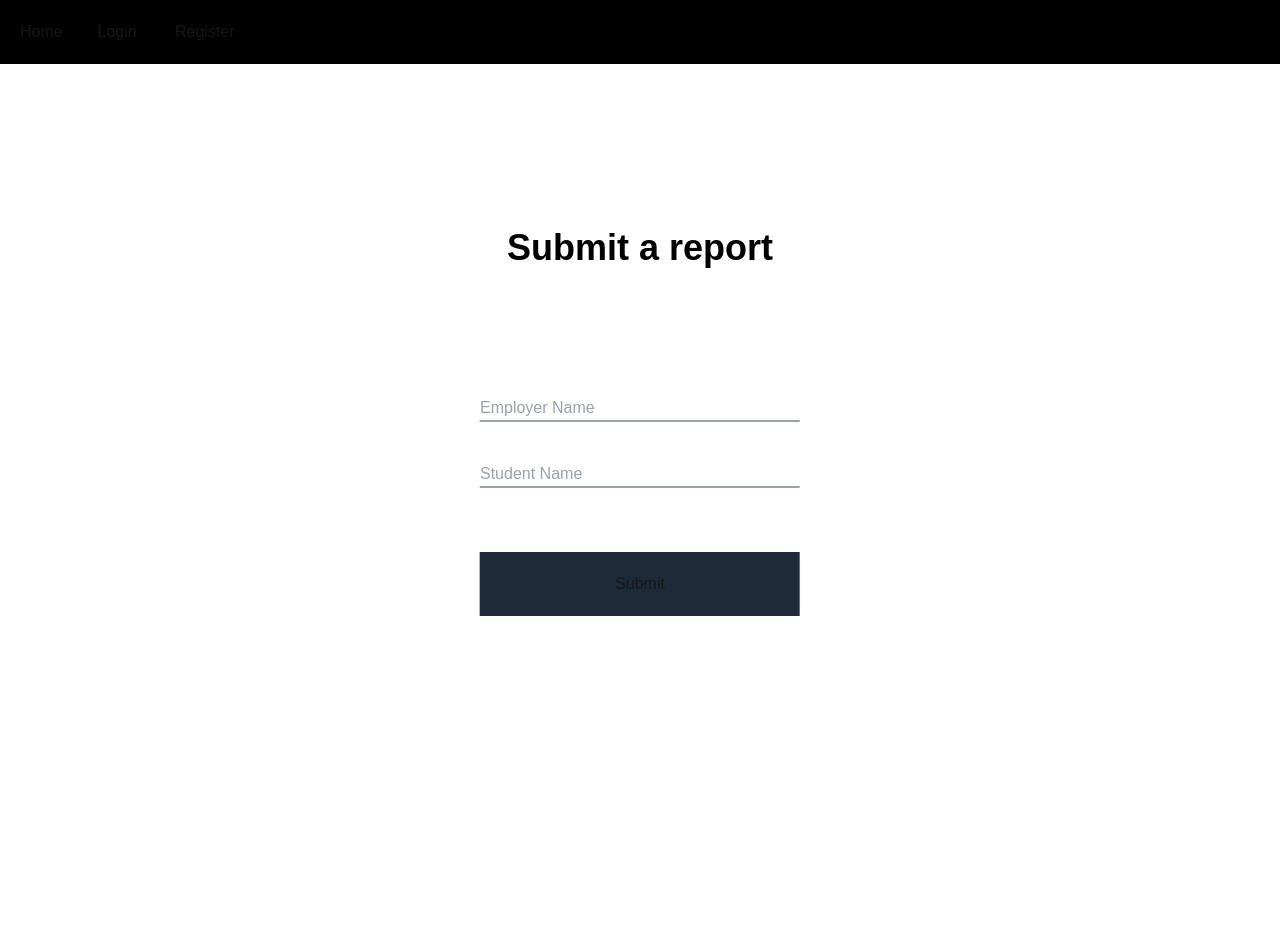
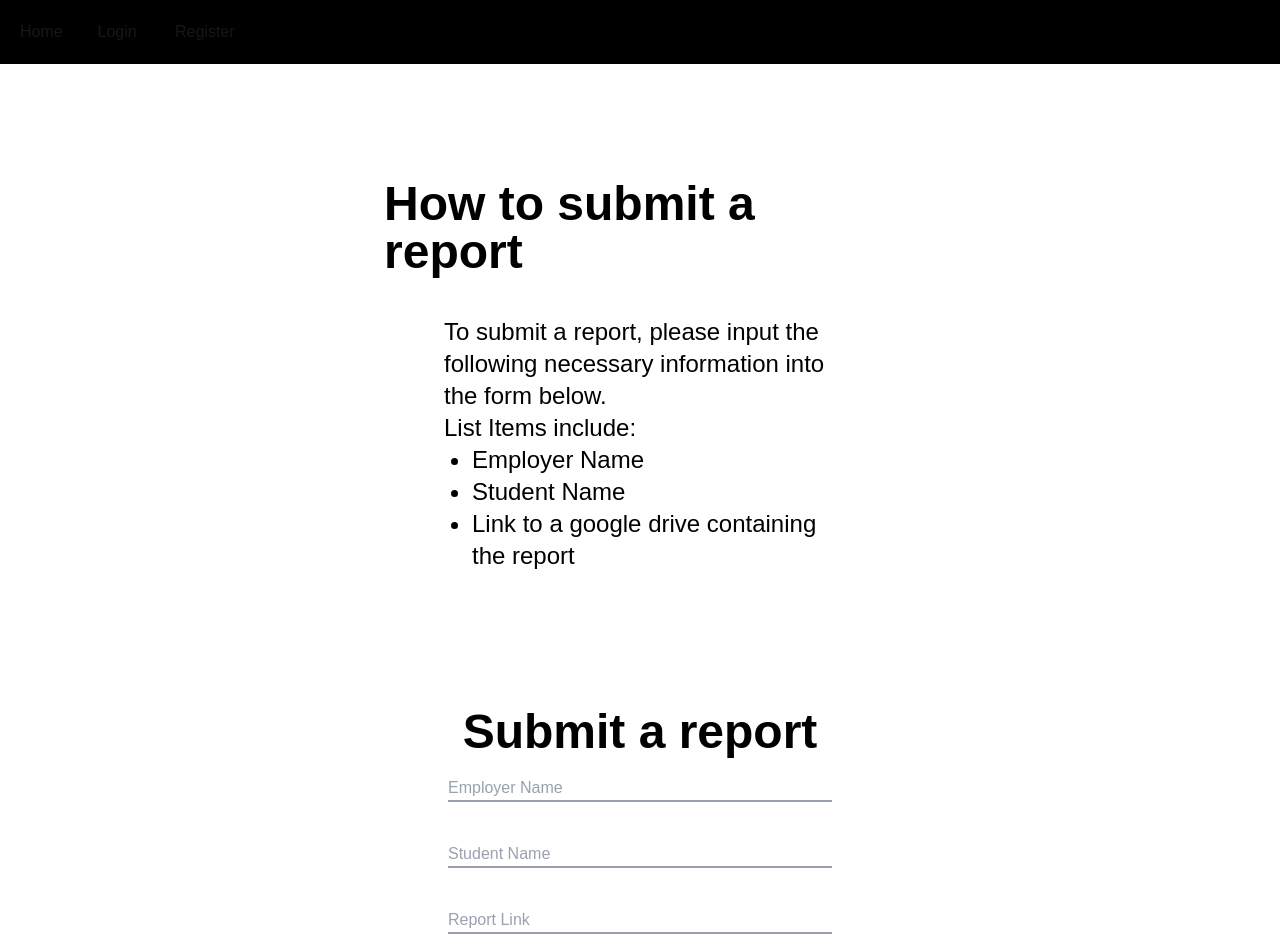
Before and after one commit to kronosei/CPS406Project, a Next.js app: page /workReport in a window 1280 px wide. Shown: the top 952 px of the page. Before the commit the page ends 800 px from the top, so only its background shows below. Built offline with nearby package versions, Linux system fonts and the light colour scheme; no server answers.

Commit message:
added work report submission page

```diff
--- a/index.ts
+++ b/index.ts
@@ -1,7 +1,7 @@
 // Import the functions you need from the SDKs you need
 import { initializeApp } from "firebase/app";
 import { connectAuthEmulator, getAuth } from "firebase/auth";
-import { connectFirestoreEmulator, getFirestore } from "firebase/firestore";
+import { connectFirestoreEmulator, getFirestore} from "firebase/firestore";
 // TODO: Add SDKs for Firebase products that you want to use
 // https://firebase.google.com/docs/web/setup#available-libraries
 
--- a/src/app/workReport/page.tsx
+++ b/src/app/workReport/page.tsx
@@ -1,47 +1,55 @@
 "use client";
 
 import { FormEvent, useEffect, useState } from "react";
-import { auth } from "../../../index";
-import { signInWithEmailAndPassword } from "firebase/auth";
-import { useRouter } from "next/navigation";
 import Layout from "../../components/Layout";
+import { doc, setDoc } from "firebase/firestore";
+import {auth, firestore} from "../../../index";
 
 export default function WorkReport() {
   const [inputEmployer, setEmployer] = useState("");
   const [inputStudent, setStudent] = useState("");
   const [inputReport, setReport] = useState("");
+  const [sucess, setSuccess] = useState(false);
   const [error, setError] = useState(false);
-  const router = useRouter();
-  //Checks if the user is signed in.
-    auth.onAuthStateChanged((user) => {
-      if (user) {
-        router.replace("/home", {scroll: false});
-      } else {
-        console.log("not signed in");
-      }
+  //const router = useRouter();
+
+  function uploadReport(event: FormEvent<HTMLFormElement>) {
+    event.preventDefault();
+    setDoc(doc(firestore, "Reports", "Report numberplaceholder"), {
+        Employer: inputEmployer,
+        Student: inputStudent,
+        Report: inputReport,
     });
-  function submitReport(event: FormEvent<HTMLFormElement>) {
-    event.preventDefault();
+    setSuccess(true);
   }
   return (
     <>
       <Layout />
-      <div className="relative flex flex-col h-3/4 sm:w-1/2 md:w-1/2 lg:w-2/5 xl:w-1/3 2xl:w-1/4 w-3/4 bg-white rounded-4xl transform-[translate(-50%,-50%)] top-1/2 left-1/2">
-        <span className="text-black self-center text-4xl font-bold pt-32">
+      <div className="relative flex flex-col h-1/2 sm:w-2/5 md:w-2/5 lg:w-3/7 xl:w-2/5 2xl:w-2/6 w-3/4 bg-white rounded-4xl transform-[translate(-50%,-75%)] top-1/2 left-1/2 mb-20">
+        <span className="text-black self-center text-5xl font-bold pt-20">
+          How to submit a report
+        </span>
+        <span className="text-black text-2xl pt-10 pl-15 pr-15">
+            To submit a report, please input the following necessary information into the form below.
+        </span>
+        <span className="text-black text-2xl pl-15 pr-15">
+            List Items include:
+        </span>
+        <ul className="list-disc text-black text-2xl pl-22 pr-15">
+            <li>Employer Name</li>
+            <li>Student Name</li>
+            <li>Link to a google drive containing the report</li>
+        </ul>
+      </div>
+
+      <div className="relative flex flex-col h-3/4 sm:w-2/5 md:w-2/5 lg:w-3/7 xl:w-2/5 2xl:w-2/6 w-3/4 bg-white rounded-4xl transform-[translate(-50%,-50%)] top-1/2 left-1/2">
+        <span className="text-black self-center text-5xl font-bold pt-32">
           Submit a report
         </span>
-        <span
-          className={
-            error
-              ? "text-red-500 self-center text-lg p-10 font-bold"
-              : "self-center text-lg p-10 invisible"
-          }
-        >
-          Invalid username or password
-        </span>
+
         <div className="flex flex-col">
           <form
-            onSubmit={submitReport}
+            onSubmit={uploadReport}
             className="[&>*]:block rounded-sm h-1/4 w-3/4 justify-center self-center content-center"
           >
             <input
@@ -76,11 +84,35 @@ export default function WorkReport() {
                   : "border-b-red-500 placeholder:text-red-500 text-red-300"
               }`}
             />
+            <input
+              type="text"
+              value={inputReport}
+              onChange={(e) => setReport(e.target.value)}
+              id="report"
+              placeholder="Report Link"
+              onFocus={(_) => {
+                setError(false);
+                setReport("");
+              }}
+              className={`w-full border-b-2 mr-5 my-5 pt-5 outline-0 ${
+                !error
+                  ? "border-b-gray-400 placeholder:text-gray-400 text-black"
+                  : "border-b-red-500 placeholder:text-red-500 text-red-300"
+              }`}
+            />
             <button type="submit" className="bg-gray-800 p-5 mt-16 w-full">
               Submit
             </button>
           </form>
         </div>
+        <span
+        className={
+            sucess
+            ? "text-green-500 self-center text-lg p-10 font-bold"
+            : "self-center text-lg p-10 invisible"
+        }>
+        Report Submitted Sucessfully
+        </span>
       </div>
     </>
   );
--- a/src/components/Layout.tsx
+++ b/src/components/Layout.tsx
@@ -51,6 +51,7 @@ function Layout() {
             </>
           )}
           {isAuthenticated && (
+          <>
           <Link
             className="col-span-1 hover:font-bold transition-all delay-0 duration-300"
             href="/"
@@ -58,6 +59,14 @@ function Layout() {
           >
             Log out
           </Link>
+
+          <Link
+            className="col-span-1 hover:font-bold transition-all delay-0 duration-300"
+            href="/workReport"
+          >
+            Submit Work Report
+          </Link>
+          </>
         )}
         </nav>
       </div>
```
